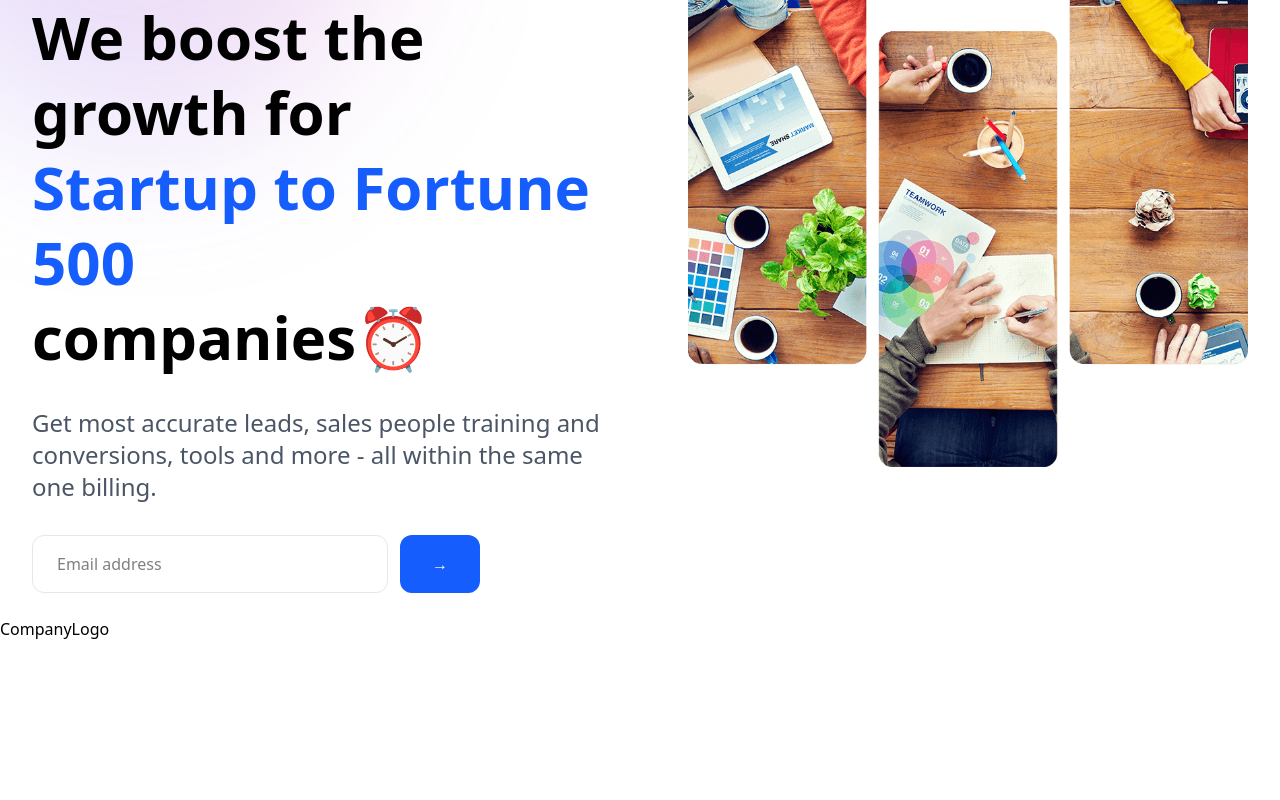
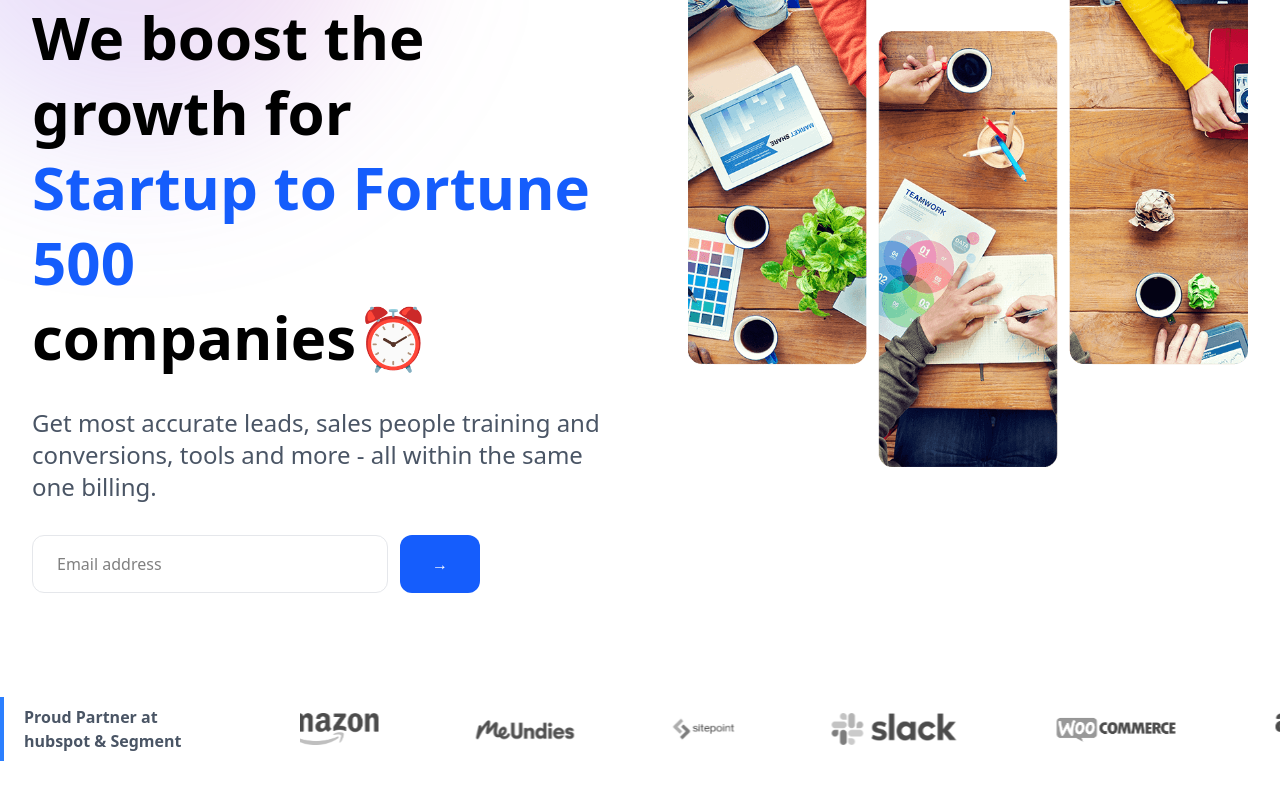
Before and after one commit to xor-xeno/React-Project, a React (Vite) app in the folder basic2/: page / in a window 1280 px wide. Shown: the part 248-1048 px from the top of the page. Before the commit the page ends 889 px from the top, so only its background shows below. Built offline with nearby package versions, Linux system fonts and the light colour scheme.

Commit message:
cmp logos done

```diff
--- a/basic2/src/components/CompanyLogo.jsx
+++ b/basic2/src/components/CompanyLogo.jsx
@@ -1,8 +1,31 @@
 import React from 'react'
+import amazonLogo from '../assets/amazon.png'
+import meundiesLogo from '../assets/meundies.png'
+import sitepointLogo from '../assets/sitepoint.png'
+import slackLogo from '../assets/slack.png'
+import woocommerceLogo from '../assets/woocommerce.png'
+
 
 const CompanyLogo = () => {
+
+  const logos = [amazonLogo, meundiesLogo, sitepointLogo, slackLogo, woocommerceLogo]
+
   return (
-    <div>CompanyLogo</div>
+    <div className='w-full overflow-hidden container mx-auto py-20 gap-8 flex sm:flex-row flex-col sm:items-center items-start'>
+      <div className='w-[300px] shrink-0 text-gray-600 border-l-4 border-blue-500 bg-white py-2 px-5 z-10 sm:text-base text-xl font-semibold text-left'>Proud Partner at <br/> hubspot & Segment</div>
+
+      <div className='flex animate-marquee whitespace-nowrap'>
+
+        {logos.map((logo, index) =>
+          <img key={index} src={logo} alt="company logos" className='mx-12 h-8 w-36 object-contain grayscale opacity-70 hover:grayscale-0 hover:opacity-100 transition-all'/>
+        )}
+
+        {logos.map((logo, index) =>
+          <img key={`duplicate-${index}`} src={logo} alt="company logos" className='mx-12 h-8 w-36 object-contain grayscale opacity-70 hover:grayscale-0 hover:opacity-100 transition-all'/>
+        )}
+
+      </div>
+    </div>
   )
 }
 
--- a/basic2/src/components/Herosc.jsx
+++ b/basic2/src/components/Herosc.jsx
@@ -3,7 +3,7 @@
 
 const Herosc = () => {
   return (
-    <section className="container mx-auto flex flex-col md:flex-row justify-between pt-44 pb-6 px-4 sm:px-6 lg:px-8">
+    <section id="home" className="container mx-auto flex flex-col md:flex-row justify-between pt-44 pb-6 px-4 sm:px-6 lg:px-8">
       {/* Left Col */}
       <div className="w-full md:w-1/2 space-y-8 ">
         {/* star badge */}
--- a/basic2/src/index.css
+++ b/basic2/src/index.css
@@ -1 +1,19 @@
 @import "tailwindcss";
+
+html{
+    scroll-behavior: smooth;
+    scroll-padding-top: 100px;
+}
+
+.animate-marquee {
+  animation: marquee 25s linear infinite;
+}
+
+@keyframes marquee {
+  0% {
+    transform: translateX(0);
+  }
+  100% {
+    transform: translateX(-50%);
+  }
+}
```
